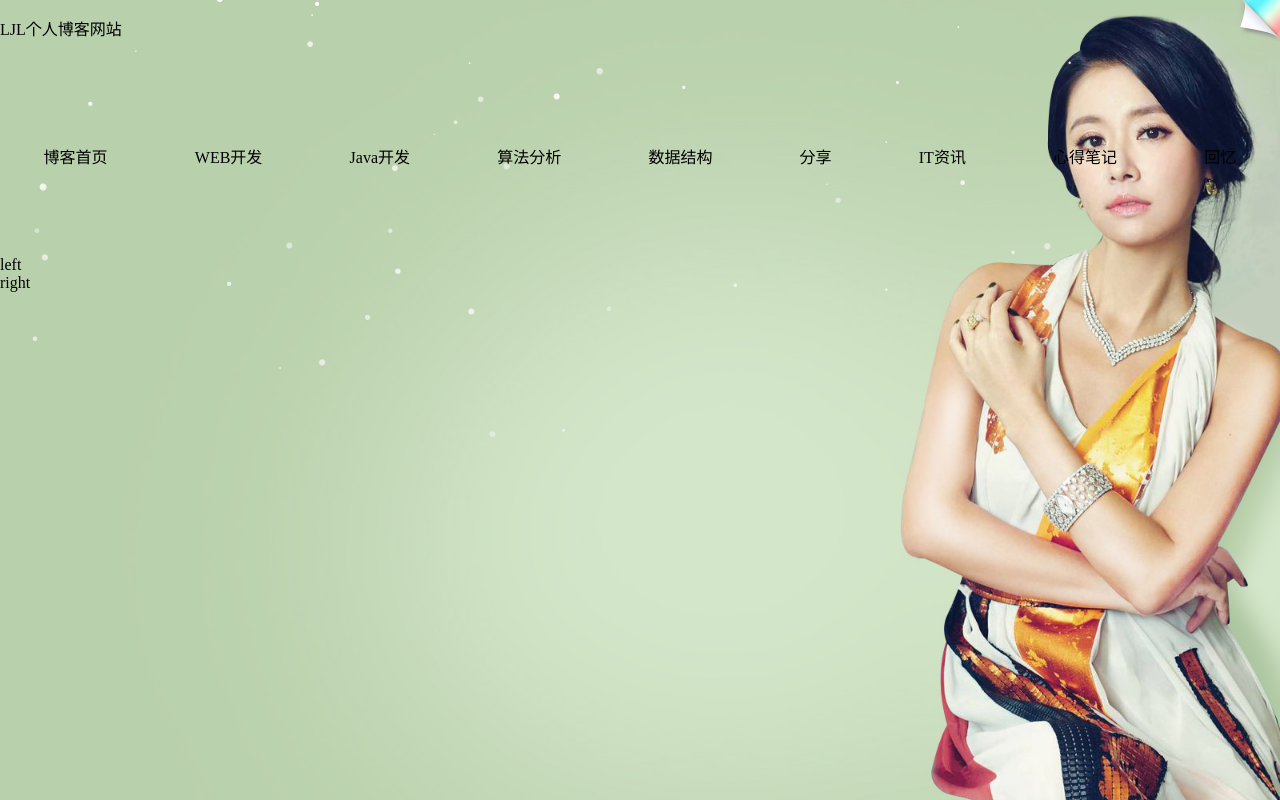
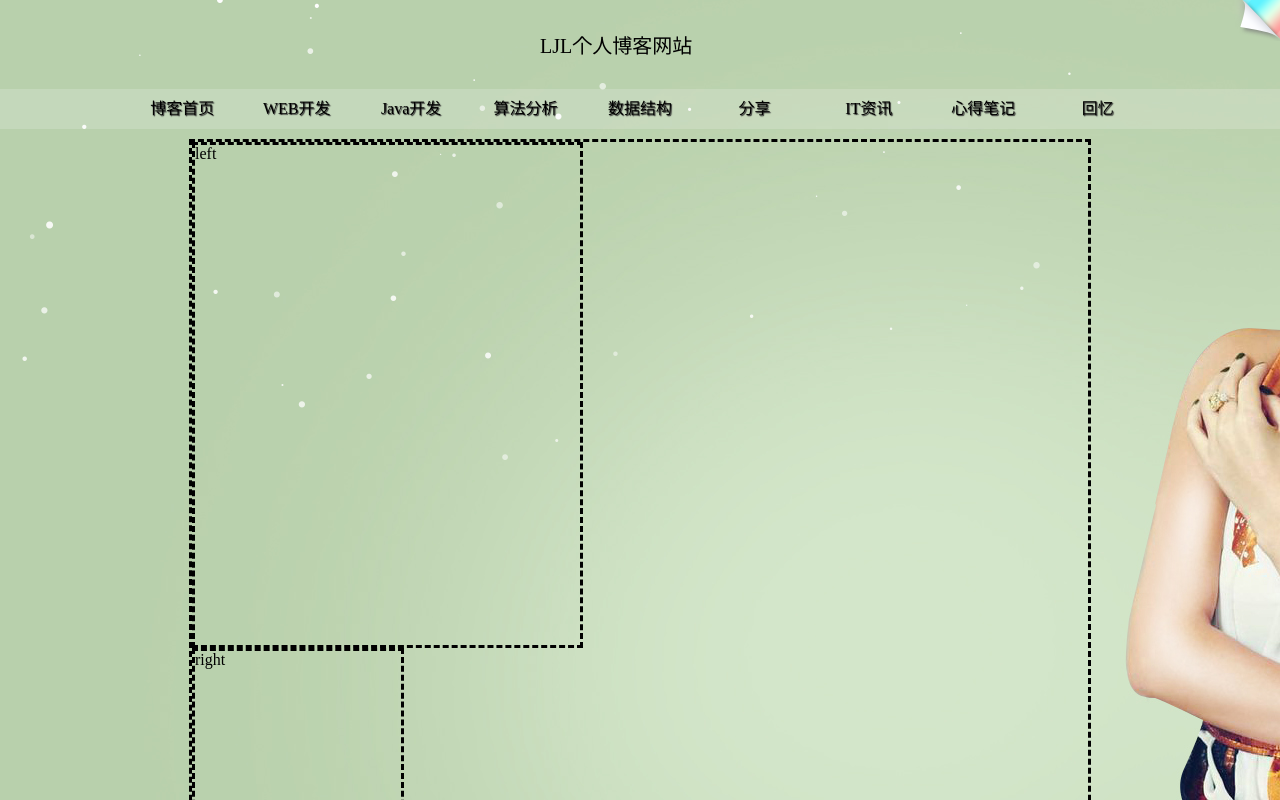
Before and after one commit to LJL0511/--Personal_blog, a plain HTML site: page index.html in a window 1280 px wide. Shown: the top 800 px of the page. Drawn offline with Linux system fonts and the light colour scheme; files that its build step writes are made by us from their sources; files whose address does not match are found by name.

Commit message:
Update style.css

```diff
--- a/Personal_blog/style/css/style.css
+++ b/Personal_blog/style/css/style.css
@@ -1,9 +1,9 @@
 /*更换背景*/
 body{
 	   background: url(../images/Changebg/1.jpg);
-       background-size:cover;
+       /*background-size:cover;*/
 	   margin:0;
-     /*  overflow:hidden;*/
+      /* overflow:hidden;*/
 	 }
 
 	 ul{
@@ -44,17 +44,102 @@ body{
 #header{
 	width: auto;
 	height: 10%;
+	font-size: 20px;
+	font-family: 宋体;
+	color: black;
+}
+.header-content{
+	margin: 30px 540px;
+}
+/*header*/
 
+
+
+/*nav*/
+#nav {
+	width: 100%;
+	line-height: 40px;
+	height: 40px;
+	margin: 0 auto 10px;
+	background: rgba(245,245,245,0.2);
+	position: relative;
 }
+
+#nav-ul {
+	list-style: none;
+	margin: auto;
+	width: 1030px;
+	height:40px;
+}
+
+#nav ul li {
+	float: left;
+	width: 100px;
+	text-align: center;
+	text-shadow: #333 1px 1px 1px;
+	display: inline-block;
+}
+
+#nav ul li a {
+	color: #FFF;
+	cursor: pointer;
+	display: block;
+}
+
+#nav ul li a:hover {
+	background: #E15782;
+	color: #FFF;
+	font-weight: bold;
+	border-radius: 50px 0;
+}
+
+#nav ul li#nav_current a {
+	background: #E15782;
+	color: #FFF;
+	font-weight: bold;
+	border-radius: 50px 0;
+}
+/*nav*/
+
+
+/*content*/
+#content{
+	width:70%;
+	height:1500px;
+	margin: auto;
+	border: dashed;
+	overflow: hidden;
+}
+/*contetn*/
+
+
+
+
+/*left-content*/
+#left-content{
+	width: 43%;
+	height: 500px;
+	border: dashed;
+}
+/*left-content*/
+
+
+/*right-content*/
+#right-content{
+	width: 23%;
+	height: 500px;
+	float: left;
+	border: dashed;
+}
+/*right-content*/
 
 
 
 
 
+/*Footer 设计 begin*/
 
-/*Footer 设计*/
-/*footer设计 */
-.footer{
+/*.footer{
 	position:absolute;
 	width:100%;
 	height:150px;
@@ -87,4 +172,6 @@ body{
 	color:#999;
 	font-size:14px;
 
-}
+}*/
+
+/*Footer设计  end*/
```
